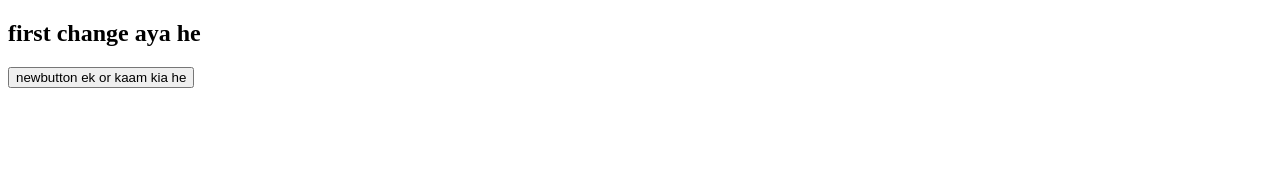
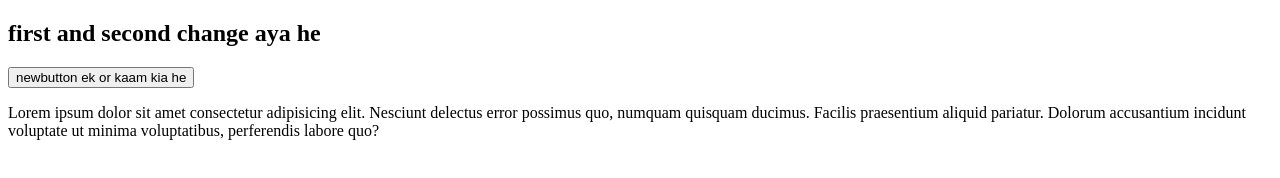
Before and after one commit to MMoiz12/lastcode, a plain HTML site: page index.html in a window 1280 px wide. Drawn offline with Linux system fonts and the light colour scheme.

Commit message:
new feature add successfully by other developer

```diff
--- a/index.html
+++ b/index.html
@@ -7,8 +7,9 @@
 </head>
 <body>
 
-    <h2>first change aya he</h2>
+    <h2>first and second change aya he</h2>
     <button>newbutton ek or kaam kia he</button>
+    <p>Lorem ipsum dolor sit amet consectetur adipisicing elit. Nesciunt delectus error possimus quo, numquam quisquam ducimus. Facilis praesentium aliquid pariatur. Dolorum accusantium incidunt voluptate ut minima voluptatibus, perferendis labore quo?</p>
 
 </body>
 </html>
```
